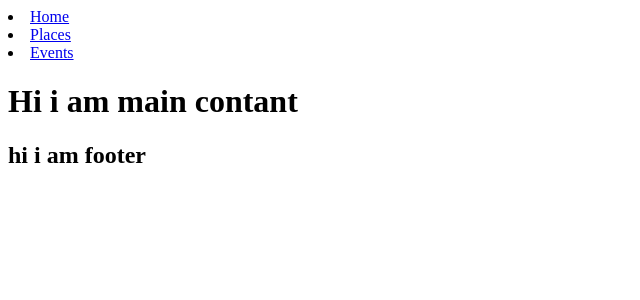
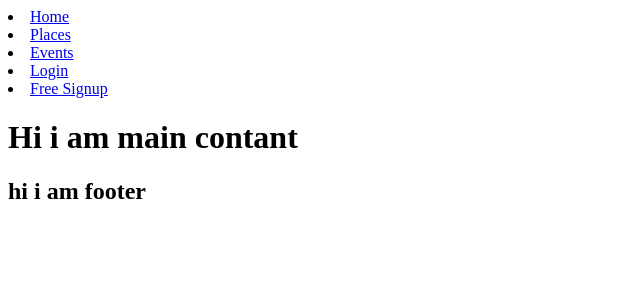
Before and after one commit to HMTRIVEDI/MS3, a Flask app: page / in a window 1280 px wide. Shown: the top 300 px of the page, without its empty margins (0-640 px from the left). Run offline with Flask 2, Linux system fonts and the light colour scheme; some libraries are stand-ins or nearby versions.

Commit message:
navbar file created

```diff
--- a/app.py
+++ b/app.py
@@ -32,6 +32,16 @@ def events():
     return render_template("events.html")
 
 
+@app.route("/user")
+def user():
+    return render_template("useer.html")
+
+
+@app.route("/Signup")
+def Signup():
+    return render_template("Signup.html")
+
+
 if __name__ == "__main__":
     app.run(host=os.environ.get("IP"),
             port=int(os.environ.get("PORT")),
--- a/templates/index.html
+++ b/templates/index.html
@@ -13,6 +13,9 @@
 		<li> <a href="{{ url_for('index') }}">Home</a></li>
 		<li> <a href="{{ url_for('places') }}">Places</a></li>
 		<li> <a href="{{ url_for('events') }}">Events</a></li>
+        <li> <a href="{{ url_for('user') }}">Login</a></li>
+        <li> <a href="{{ url_for('Signup') }}">Free Signup</a></li>
+
 	</nav>
     {% block content %}
     {% endblock %}
```
Also changed, not shown: templates/Signup.html (added), templates/user.html (added).
